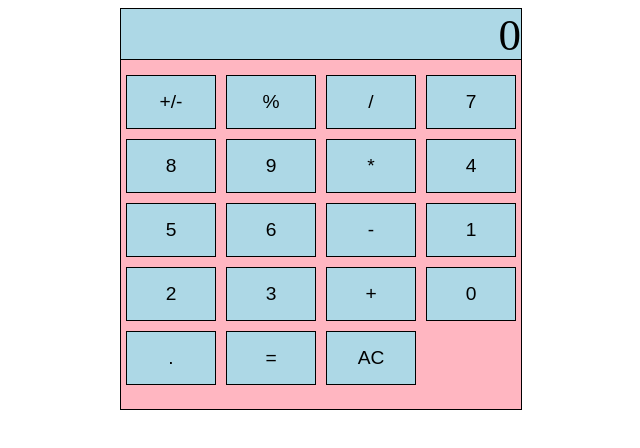
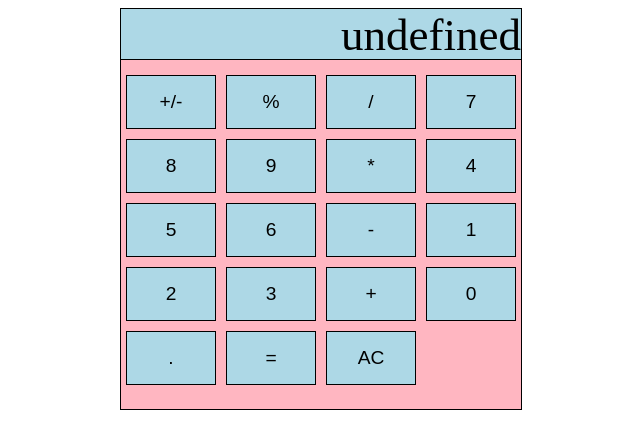
Before and after one commit to ehwus/calculator, a plain HTML site: page index.html in a window 1280 px wide. Both pictures are taken after a click on the button "+/-". Shown: the whole page, without its empty margins (319-959 px from the left). Drawn offline with Linux system fonts and the light colour scheme.

Commit message:
got the display to update with single number on button press

```diff
--- a/index.html
+++ b/index.html
@@ -11,7 +11,7 @@
     <!-- Container for whole calculator -->
     <div class="container">
         <!-- Main display -->
-        <div class="display">0</div>
+        <div class="display"></div>
         <!-- Buttons -->
         <div class="buttons">
             <button id="polarity">+/-</button>
--- a/main.js
+++ b/main.js
@@ -5,14 +5,25 @@ const multiply = (x, y) => { return x * y };
 const divide = (x, y) => { return x / y };
 const operate = (operator, x, y) => { return operator(x, y) };
 
+// CONSTANTS
+const display = document.querySelector(".display");
+
+// VARIABLES
+let displayNumber;
+
 // logic to handle button press
 function handleButton(button) {
     if (button.id >= 0 && button.id < 10) {
+        displayNumber = button.id
         console.log(`Number ${button.id}`)
     } else {
         console.log(button.id)
     }
-
+    updateDisplay()
+}
+// update display using the global displayNumber variable
+function updateDisplay() {
+    display.innerHTML = displayNumber
 }
 
 // add listeners to buttons
```
